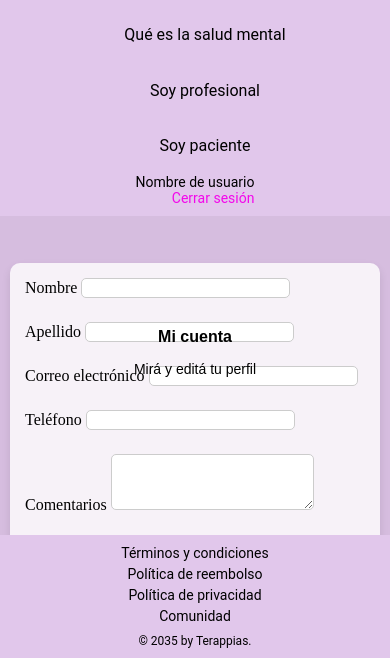
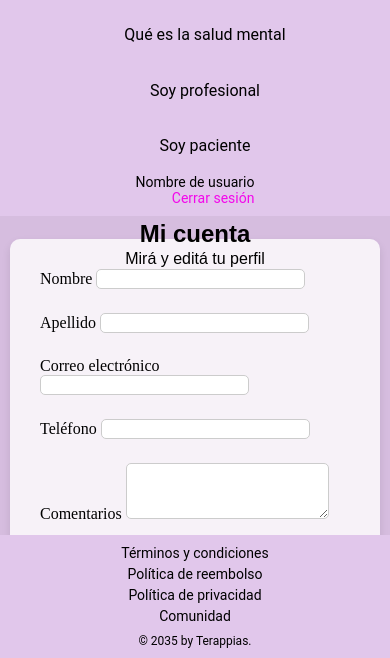
Before and after one commit to GiuliMarin/Segunda-preentrega-Marin, a website: page pages/soy-paciente.html in a window 390 px wide. Shown: the part 186-844 px from the top of the page. Drawn offline with nearby package versions, Linux system fonts and the light colour scheme; files that its build step writes are made by us from their sources.

Commit message:
un cambio

```diff
--- a/scss/layout/_main-index.scss
+++ b/scss/layout/_main-index.scss
@@ -388,20 +388,3 @@ body {
         background-color: map-get($colors, secondary);
       }
     }
-
-    // Responsive Design
-    @include breakpoint(mobile) {
-      .account-container-mi-cuenta {
-        padding: $padding / 2;
-      }
-
-      h1.mi-cuenta {
-        font-size: map-get($font-sizes, medium);
-        top: 20%;
-      }
-
-      p.editar-datos {
-        font-size: map-get($font-sizes, small);
-        top: 30%;
-      }
-    }
```
